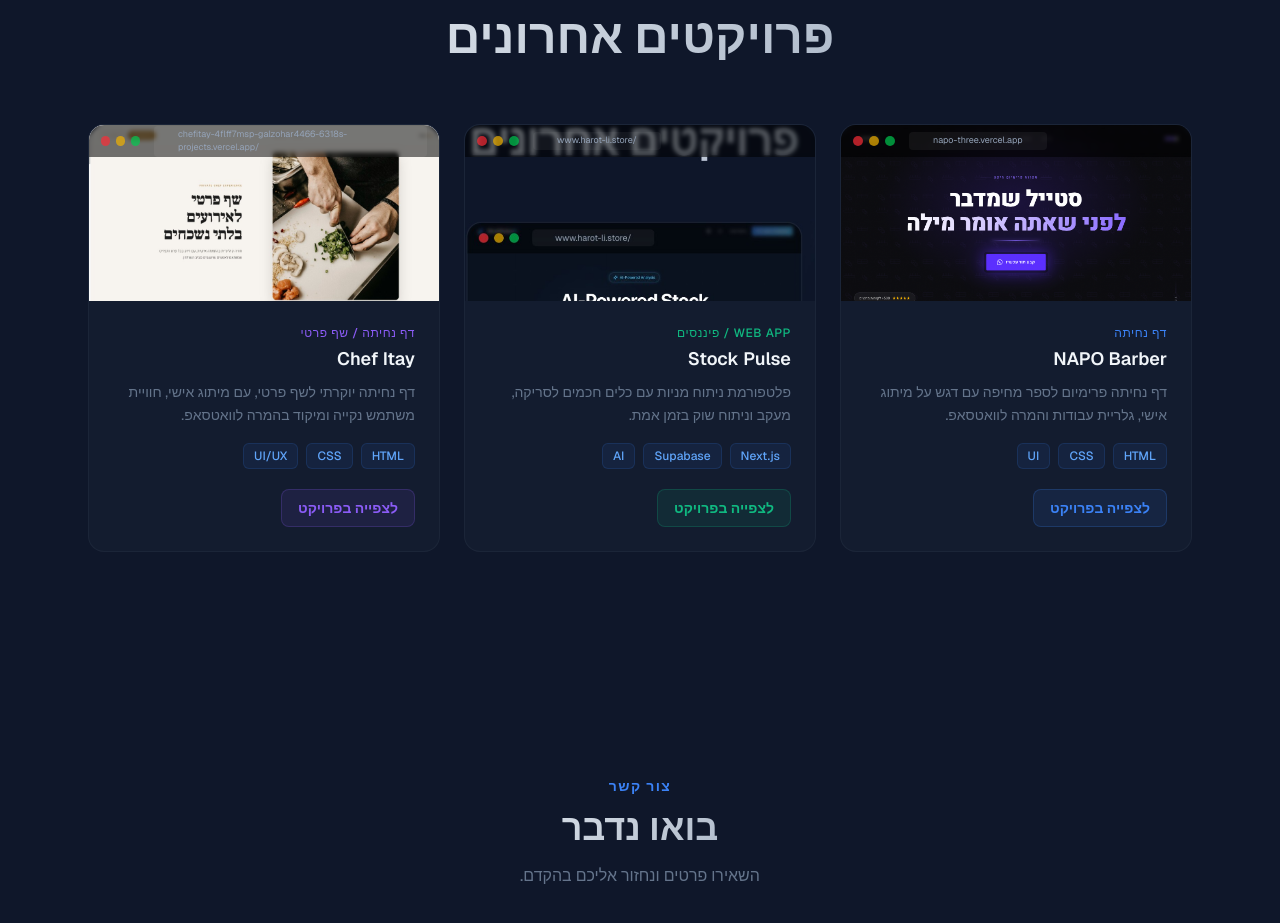
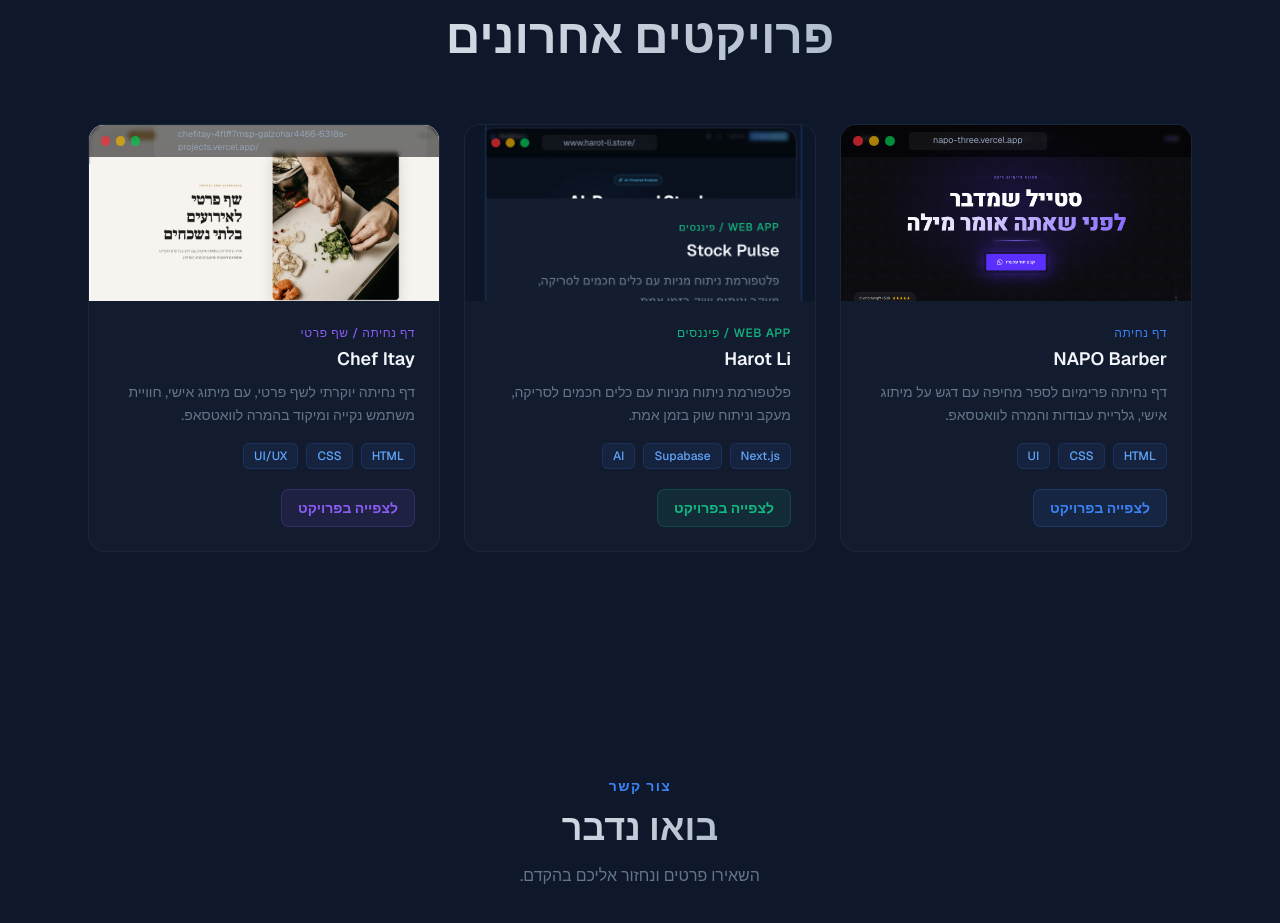
Before and after one commit to Siren567/zh-studio, a Next.js app: page / in a window 1280 px wide. Shown: the part 2380-3303 px from the top of the page. Built offline with nearby package versions, Linux system fonts and the light colour scheme.

Commit message:
update: changed site name and improved projects display layout

```diff
--- a/app/page.tsx
+++ b/app/page.tsx
@@ -224,7 +224,7 @@
 
 function Logo() {
   return (
-    <div className="flex items-baseline gap-2">
+    <div dir="ltr" className="flex flex-row items-baseline gap-2">
       <span className="font-bold text-xl tracking-[0.18em] uppercase" style={{ color: "#3b82f6" }}>
         S.G
       </span>
@@ -442,7 +442,7 @@
   const { ref, visible } = useInView();
   const projects = [
     { name: "NAPO Barber",    category: t.proj1Category, desc: t.proj1Desc, accent: "#3b82f6", tags: ["HTML","CSS","UI"],               link: "https://napo-three.vercel.app",  preview: "/napo-preview.png" },
-    { name: "Stock Pulse",    category: t.proj2Category, desc: t.proj2Desc, accent: "#10b981", tags: ["Next.js","Supabase","AI"],        link: "https://www.harot-li.store/",        preview: "/harot-li-preview.png" },
+    { name: "Harot Li",       category: t.proj2Category, desc: t.proj2Desc, accent: "#10b981", tags: ["Next.js","Supabase","AI"],        link: "https://www.harot-li.store/",   preview: "/harot-li-preview.png", showBrowserChrome: false },
     { name: "Chef Itay",      category: t.proj3Category, desc: t.proj3Desc, accent: "#8b5cf6", tags: ["HTML","CSS","UI/UX"],            link: "https://chefitay-4flff7msp-galzohar4466-6318s-projects.vercel.app/", preview: "/chef-itay-preview.png" },
   ];
 
@@ -500,7 +500,8 @@
                     </div>
                   </div>
                 )}
-                {/* Browser chrome — always LTR, floats above screenshot */}
+                {/* Browser chrome — shown only when preview doesn't already contain it */}
+                {p.showBrowserChrome !== false && (
                   <div className="absolute top-0 left-0 right-0 h-8 flex items-center gap-1.5 px-3 z-10" style={{ background: "rgba(0,0,0,0.55)", direction: "ltr", backdropFilter: "blur(2px)" }}>
                     <span className="w-2.5 h-2.5 rounded-full bg-red-500/70" />
                     <span className="w-2.5 h-2.5 rounded-full bg-yellow-500/70" />
@@ -509,6 +510,7 @@
                       {p.link.replace("https://", "") || `sgdigital.co/${p.name.toLowerCase().replace(" ", "-")}`}
                     </span>
                   </div>
+                )}
               </div>
 
               <div className="p-6">
```
Also changed, not shown: public/harot-li-preview.png. Lines whose indentation alone changed are shown as unchanged.
